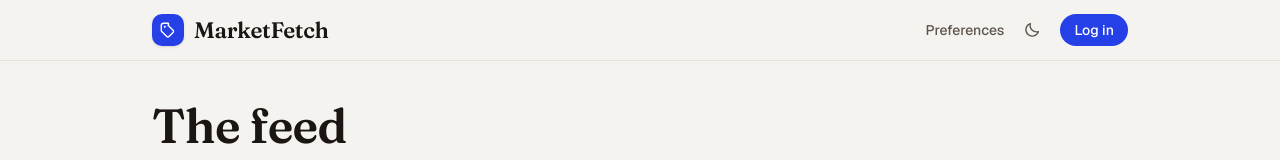
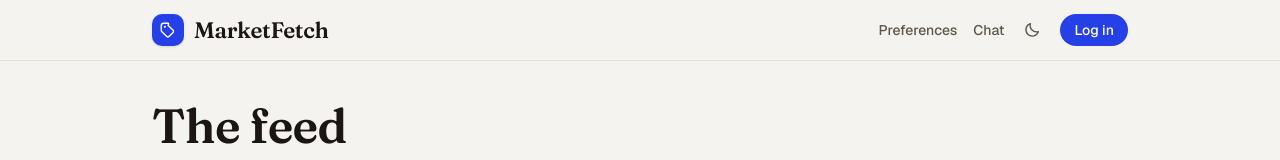
Before and after one commit to AlexRowing/marketfetch, a Next.js app in the folder frontend/: page / in a window 1280 px wide. Shown: the top 160 px of the page. Built offline with nearby package versions, Linux system fonts and the light colour scheme; no server answers; the database is empty.

Commit message:
Add Chat link to the homepage nav, next to Preferences

```diff
--- a/frontend/src/app/(feed)/page.tsx
+++ b/frontend/src/app/(feed)/page.tsx
@@ -42,6 +42,12 @@ export default async function Home() {
           >
             Preferences
           </Link>
+          <Link
+            href="/chat"
+            className="font-medium text-ink-muted transition-colors hover:text-brand-600"
+          >
+            Chat
+          </Link>
         </nav>
       </PageHeader>
       <main className="mx-auto w-full max-w-5xl flex-1 px-6 py-10">
```
